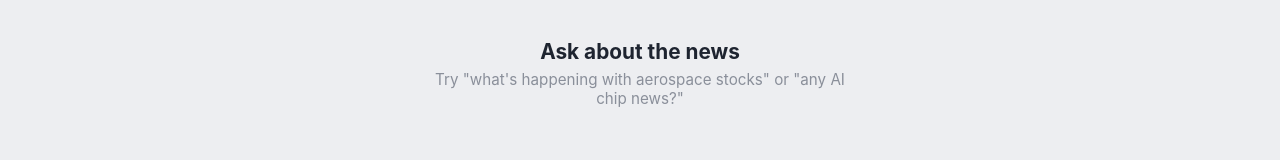
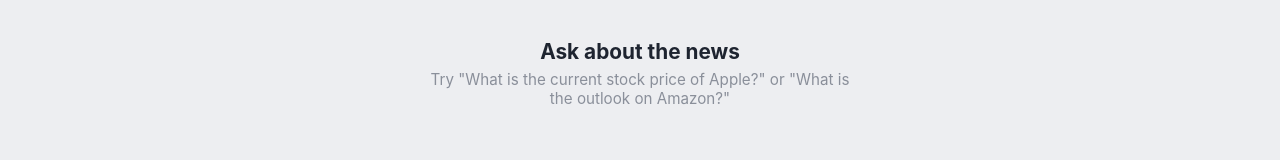
Before and after one commit to kmkan/finrag, a React app in the folder frontend/: page / in a window 1280 px wide. Shown: the part 140-300 px from the top of the page. Built offline with nearby package versions, Linux system fonts and the light colour scheme; the HTML template or start-up script is replaced by a standard one.

Commit message:
Update frontend.

```diff
--- a/frontend/src/App.jsx
+++ b/frontend/src/App.jsx
@@ -1,5 +1,6 @@
 import { useState, useRef, useEffect } from "react";
 import ReactMarkdown from "react-markdown";
+import remarkGfm from "remark-gfm";
 import "./App.css";
 
 const API_URL = "http://56.112.45.43:8000/chat";
@@ -69,14 +70,14 @@
           {messages.length === 0 && (
             <div className="empty-state">
               <h2>Ask about the news</h2>
-              <p>Try "what's happening with aerospace stocks" or "any AI chip news?"</p>
+              <p>Try "What is the current stock price of Apple?" or "What is the outlook on Amazon?"</p>
             </div>
           )}
 
           {messages.map((msg, i) => (
             <div key={i} className={`bubble-row ${msg.role}`}>
               <div className={`bubble ${msg.role}`}>
-                <ReactMarkdown>{msg.text}</ReactMarkdown>
+                <ReactMarkdown remarkPlugins={[remarkGfm]}>{msg.text}</ReactMarkdown>
               </div>
             </div>
           ))}
```
